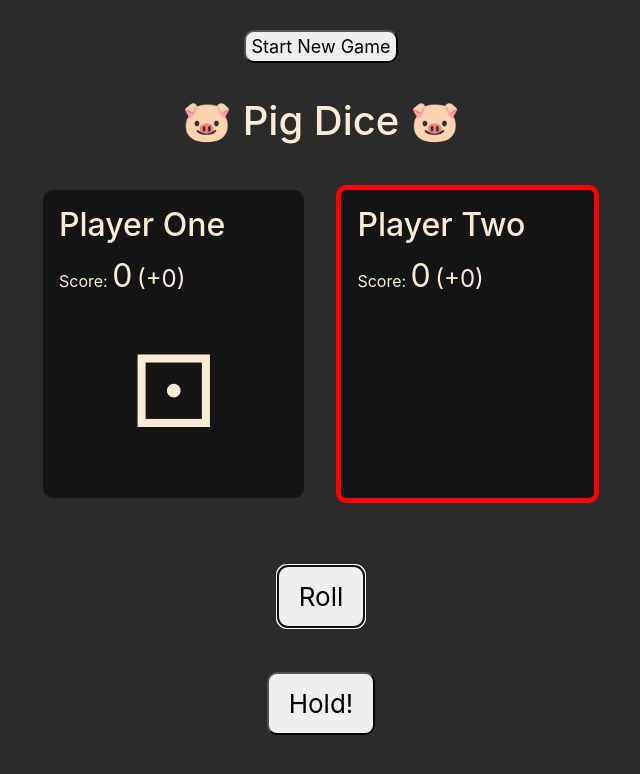
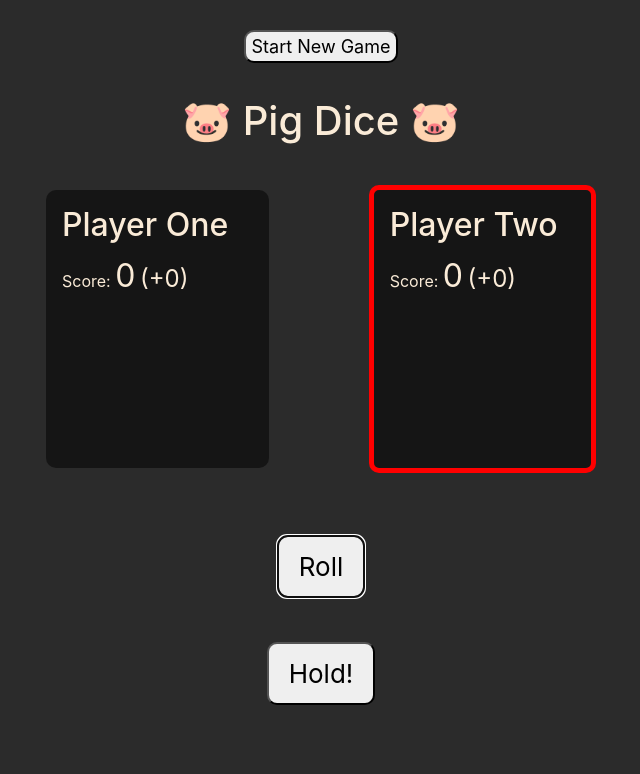
Before and after one commit to Mikerophonic/pig-dice, a plain HTML site: page index.html in a window 1280 px wide. Both pictures are taken after a click on the button "Roll". Shown: the whole page, without its empty margins (319-959 px from the left). Drawn offline with nearby package versions, Linux system fonts and the light colour scheme.

Commit message:
v1 finished

```diff
--- a/css/styles.css
+++ b/css/styles.css
@@ -36,29 +36,30 @@ h1 {
 
 .dice {
     text-align: center;
-    font-size: 100px;
+    font-size: 80px;
+    padding: 0;
 }
 
 .wrapper {
   display: flex;
   flex-direction: row;
-  width: 50%;
-  /* margin: 1rem; */
+  width: 55%;
   padding: 1rem;
   overflow-wrap: break-word;
   border-radius: 10px;
   align-items: center;
   justify-content: center;
-  align-items: center;
 }
 
 .player {
     background-color: #151515;
-    width: 50%;
+    width: 60%;
     margin: 1rem;
     padding: 1rem;
     overflow-wrap: break-word;
     border-radius: 10px;
+    margin-left: 50px;
+    margin-right: 50px;
 
 }
 
@@ -81,6 +82,6 @@ h1 {
     display: none;
   }
 
-  #rollNumber {
+#rollNumber {
     font-size: 62px;
   }
--- a/js/scripts.js
+++ b/js/scripts.js
@@ -66,7 +66,7 @@ class Player {
 
 
 
-let breakPoints = 20;
+let breakPoints = 100;
 function checkWin(currentPlayer) {
     let bothScores = currentPlayer.totalScore + currentPlayer.roundScore
     if (currentPlayer.totalScore >= breakPoints || bothScores >= breakPoints) {
@@ -123,10 +123,12 @@ window.addEventListener("load", function () {
         document.getElementById(1).setAttribute("class", "player activePlayer");
         document.getElementById(2).removeAttribute("class")
         document.getElementById(2).setAttribute("class", "player");
+        document.getElementById("rollNumber2").innerHTML = "&nbsp"
       } else {
         document.getElementById(2).setAttribute("class", "player activePlayer");
         document.getElementById(1).removeAttribute("class")
         document.getElementById(1).setAttribute("class", "player");
+        document.getElementById("rollNumber1").innerHTML = "&nbsp"
       }
 
     }
@@ -193,3 +195,6 @@ function displayRollNumber(rollNumber) {
             }
     }
 }
+
+
+// ⚀ ⚁ ⚂ ⚃ ⚄ ⚅
```
Also changed, not shown: index.html (+1 -0 lines).
